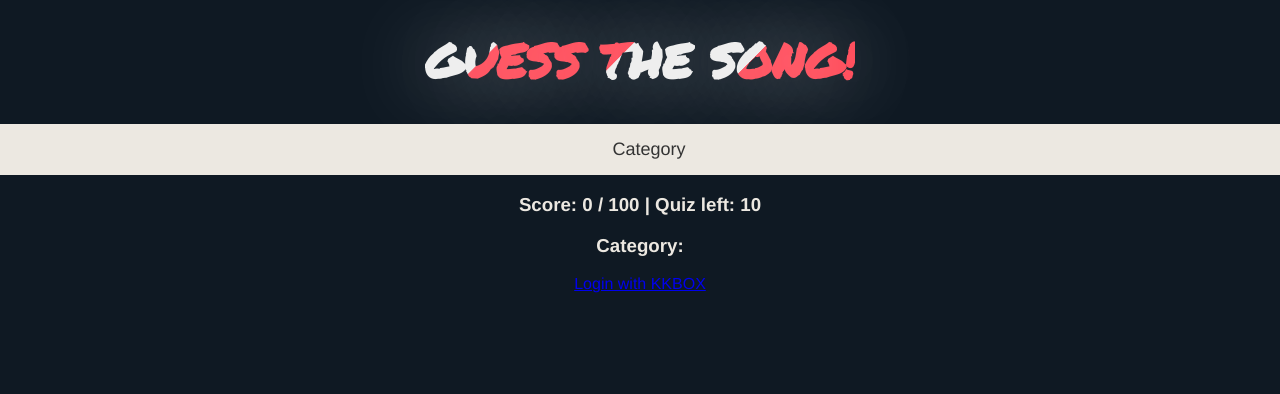
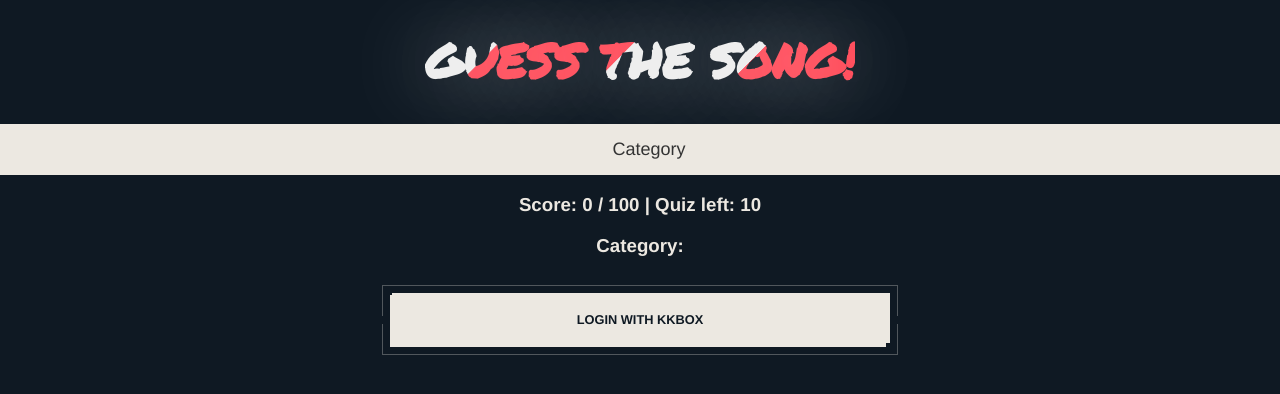
Before and after one commit to DriftKingTW/guess-the-song, a Vue app: page / in a window 1280 px wide. Shown: the top 394 px of the page. Built offline with nearby package versions, Linux system fonts and the light colour scheme.

Commit message:
Add style to login button

```diff
--- a/src/views/Kkbox.vue
+++ b/src/views/Kkbox.vue
@@ -12,11 +12,20 @@
     </h3>
     <h3>Category: {{ currentCategory }}</h3>
     <h3>{{ gameStatus }}</h3>
-    <a
-      v-if="!userToken"
-      href="https://account.kkbox.com/oauth2/authorize?redirect_uri=https://kkbox-oauth-helper.web.app/1091f0/getToken&client_id=85e66ad411cf7cee23e2873738475e53&response_type=code&state=test"
-      >Login with KKBOX</a
-    >
+    <div class="game-button-container">
+      <a
+        class="white"
+        v-if="!userToken"
+        href="https://account.kkbox.com/oauth2/authorize?redirect_uri=https://kkbox-oauth-helper.web.app/1091f0/getToken&client_id=85e66ad411cf7cee23e2873738475e53&response_type=code&state=test"
+      >
+        <p>
+          <span class="bg"></span>
+          <span class="base"></span>
+          <span class="text">Login With KKBOX</span>
+        </p>
+      </a>
+    </div>
+
     <div class="game-button-container">
       <a href="#" class="white" v-if="userToken" @click="newSongQuiz">
         <p>
```
